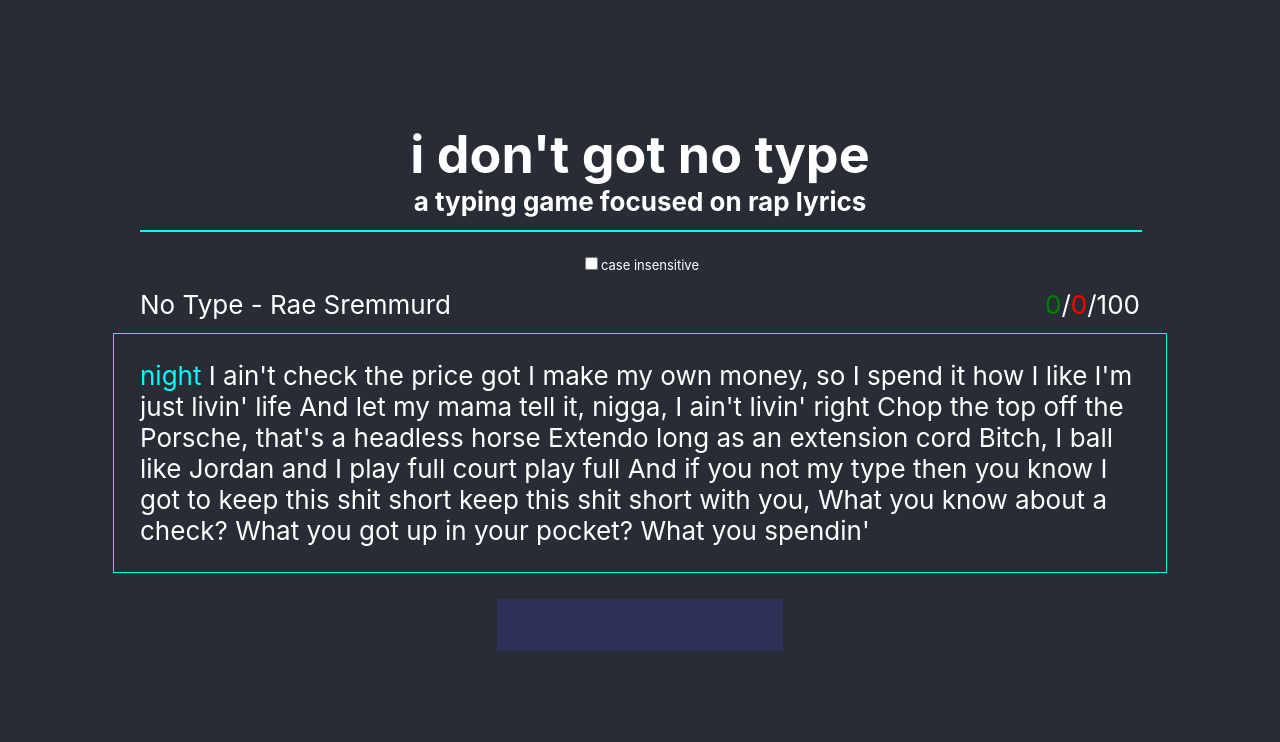
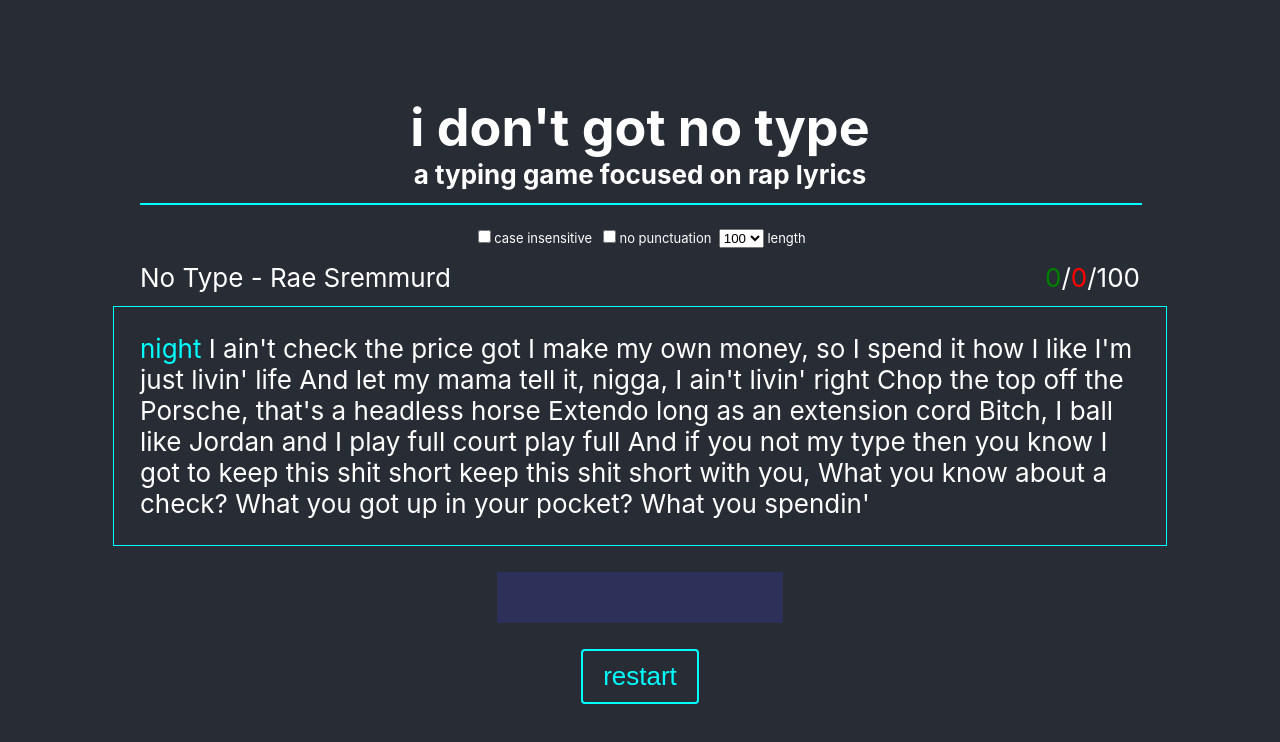
Before and after one commit to malsf21/i-dont-got-no-type, a React (Create React App) app: page / in a window 1280 px wide. Shown: the top 742 px of the page. Built offline with nearby package versions, Linux system fonts and the light colour scheme.

Commit message:
adds no punctuation, size changing, and restart button

```diff
--- a/src/components/App/App.css
+++ b/src/components/App/App.css
@@ -60,3 +60,18 @@
 .input-group{
   font-size: 0.5em;
 }
+
+.button {
+  font-size: 1em;
+  background: none;
+  border-radius: 4px;
+  padding: 10px 20px;
+  color: cyan;
+  border: 2px solid cyan;
+  text-decoration: none;
+}
+.button:hover {
+  color: white;
+  background: cyan;
+  cursor: pointer;
+}
--- a/src/components/App/App.js
+++ b/src/components/App/App.js
@@ -14,6 +14,7 @@
       incorrect: 0,
       size: 100,
       lowercaseOnly: false,
+      punctuationAllowed: true,
       wrongAllowed: true,
       words: []
     }
@@ -39,6 +40,9 @@
       if (this.state.lowercaseOnly){
         word = word.toLowerCase();
       }
+      if (!this.state.punctuationAllowed){
+        word = word.replace(/[.,!?]/g,"");
+      }
       words.push(
         {
           "word": word,
@@ -56,6 +60,12 @@
   }
   changeLowercaseOnly = () => {
     this.setState({lowercaseOnly: !this.state.lowercaseOnly}, () => this.generateNewSong()); // required bc. state change is async
+  }
+  changePunctuationAllowed = () => {
+    this.setState({punctuationAllowed: !this.state.punctuationAllowed}, () => this.generateNewSong()); // required bc. state change is async
+  }
+  changeTextSize = e => {
+    this.setState({size: Number(e.target.value)}, () => this.generateNewSong()); // required bc. state change is async
   }
   checkWord = guess => {
     if (this.state.lowercaseOnly){
@@ -92,6 +102,23 @@
                 onChange={this.changeLowercaseOnly}
               />
               case insensitive
+            </span>{" "}
+            <span className="input-group">
+              <input
+                type="checkbox"
+                onChange={this.changePunctuationAllowed}
+              />
+              no punctuation
+            </span>{" "}
+            <span className="input-group">
+              <select value={this.state.size} onChange={this.changeTextSize}>
+                <option value="10">10</option>
+                <option value="25">25</option>
+                <option value="50">50</option>
+                <option value="100">100</option>
+                <option value="250">250</option>
+              </select>
+              {" "} length
             </span>
           </div>
           <div className="row">
@@ -108,6 +135,7 @@
           </div>
           <WordBox words={this.state.words} currentWord={this.state.currentWord} />
           <InputBox checkWord={guess => this.checkWord(guess)} />
+          <button className="button" onClick={() => this.generateNewSong()}>restart</button>
         </div>
       </div>
     );
```
